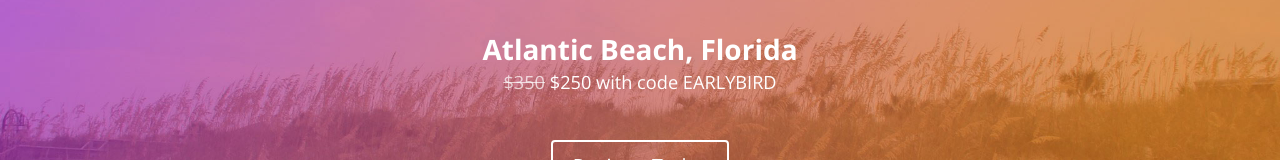
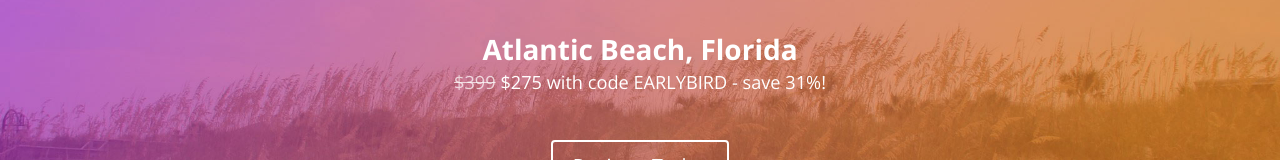
Before and after one commit to COTB/cotb2016, a website: page index.html in a window 1280 px wide. Shown: the part 363-523 px from the top of the page. Drawn offline with nearby package versions, Linux system fonts and the light colour scheme.

Commit message:
Update index.html

```diff
--- a/index.html
+++ b/index.html
@@ -16,7 +16,7 @@
             <p class="title">Code on the Beach 2016</p>
             <p class="date">August 12 - 14, 2016</p>
             <p class="location">Atlantic Beach, Florida</p>
-            <p class="price"><span class="strike">$350</span> $250 with code EARLYBIRD</p>
+            <p class="price"><span class="strike">$399</span> $275 with code EARLYBIRD - save 31%!</p>
             <p>
                 <a class="btn register-btn" href="/register">Register Today</a>
             </p>
```
